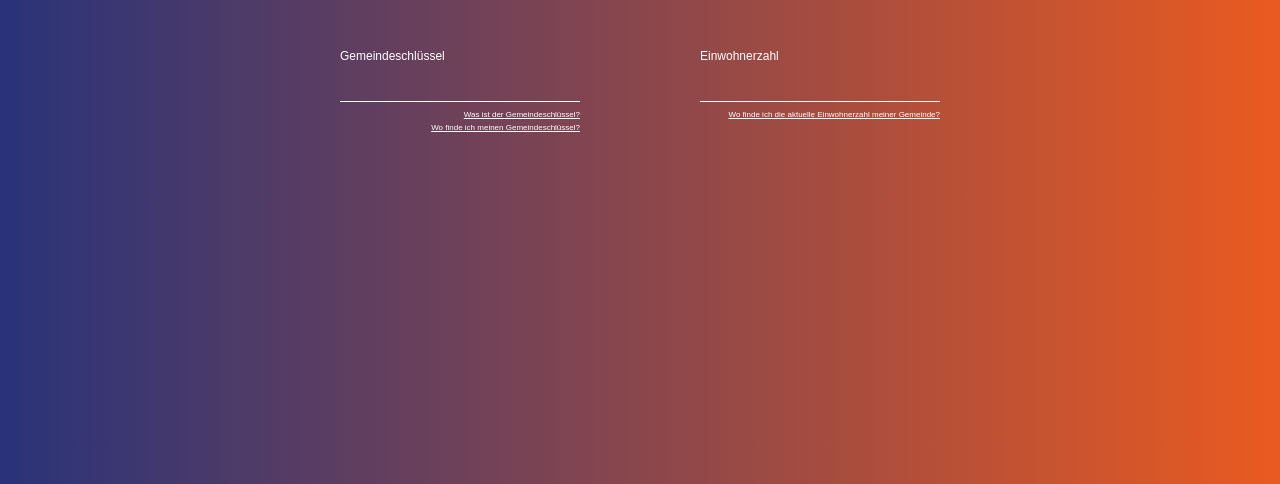
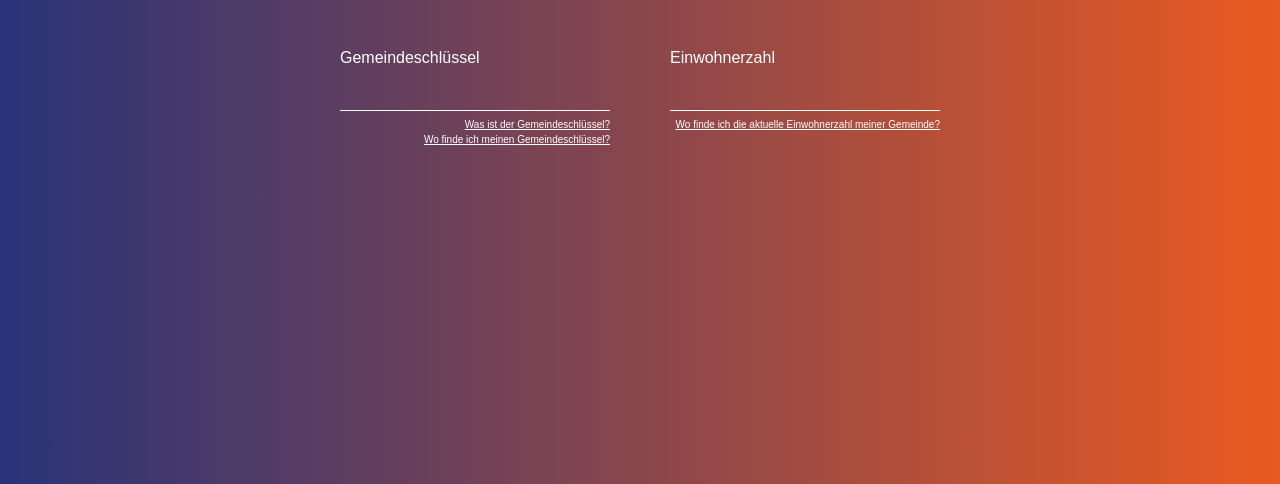
Before and after one commit to wattbewerb/wattbewerb, a website: page public/index.html in a window 1280 px wide. Shown: the part 316-800 px from the top of the page. Drawn offline with Linux system fonts and the light colour scheme.

Commit message:
style: adaptions

```diff
--- a/public/assets/styles.css
+++ b/public/assets/styles.css
@@ -47,14 +47,13 @@ a:hover {
 }
 
 .form div {
-    width: 40%;
+    width: 45%;
 }
 .form div > * {
     display: block;
 }
 
 .form label {
-    font-size: 0.75rem;
     font-weight: 400;
 }
 
@@ -64,14 +63,14 @@ a:hover {
     outline: none !important;
     border: none !important;
     border-bottom: 1px solid #FFF !important;
-    font-size: 1rem;
+    font-size: 1.25rem;
     color: #FFF;
     padding: 2px 0;
     margin: 1rem 0 .5rem;
 }
 
 .form a {
-    font-size: .5rem;
+    font-size: .625rem;
     text-align: right;
     margin-bottom: .25rem;
 }
```
